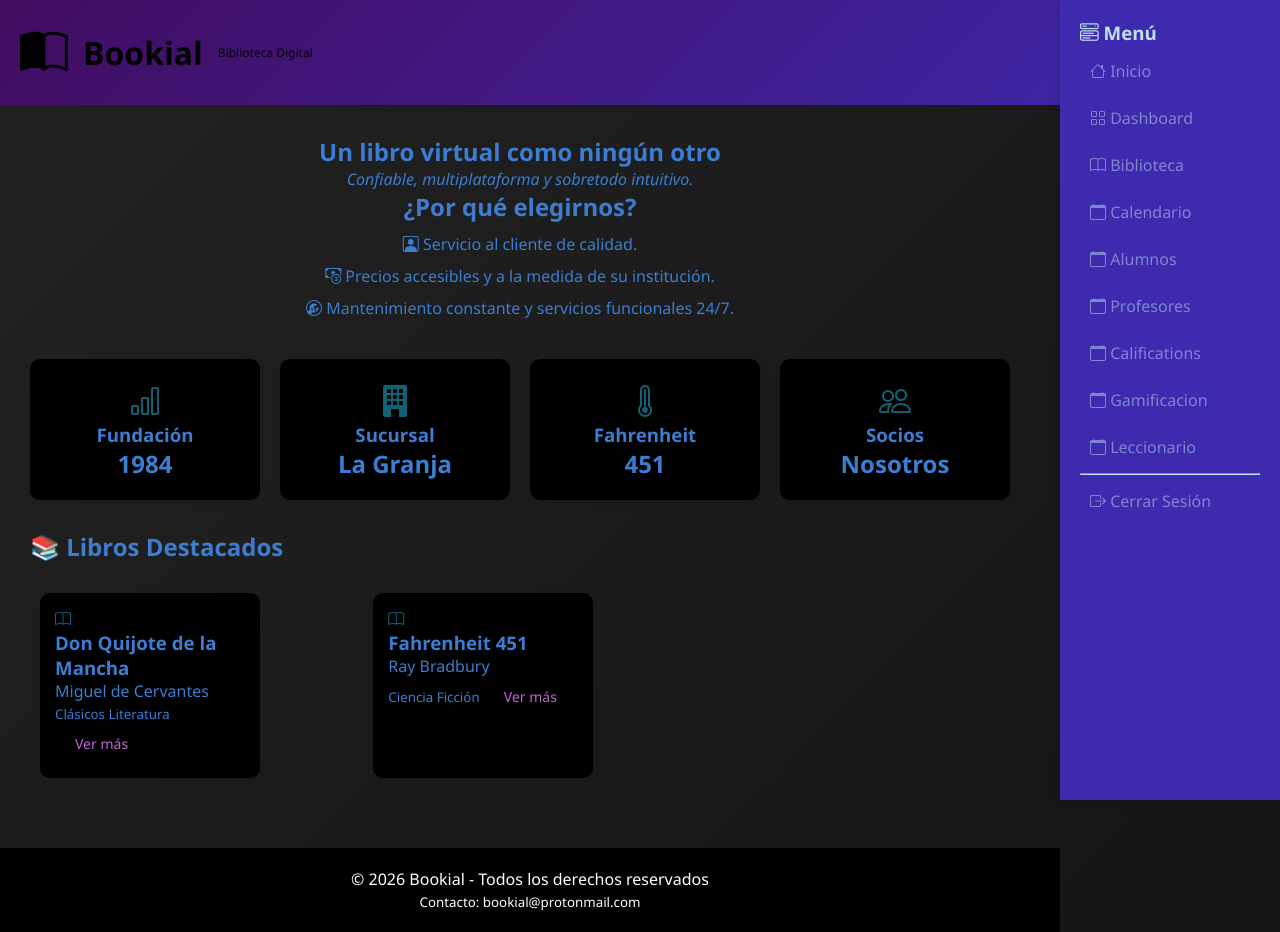
After one commit to sarayepm/Bookial-sandbox, a Flask app: template templates/indexdarkmode.html in a window 1280 px wide. The commit adds this page. Run offline with Flask 3, Linux system fonts and the light colour scheme; the template is opened without the code that fills it, so the values that code supplies are empty.

Commit message:
Concepto de modo oscuro

```diff
--- a/static/css/aesthetic.css
+++ b/static/css/aesthetic.css
@@ -54,7 +54,6 @@ input, select {
 	filter: drop-shadow(0 2px 5px #0000001a);
 	border-radius: 10px;
 }
-
 
 .form-group {
 	display: grid;
@@ -222,6 +221,10 @@ table tr th, td {
 	margin-top: 20px;
 }
 
+.book-card .btn {
+	color: var(--bookialpink);
+}
+
 #popup {
 	background-color: var(--bookialwhite);
 	color: var(--bookialcoral);
--- /dev/null
+++ b/static/css/darkmode.css
@@ -0,0 +1,98 @@
+:root {
+	--mainorange          : #ffc179;
+	--strongorange        : #ffa970;
+	--lightorange         : #ffc090;
+	--paleorange          : #ffd0b0;
+	--mainpink            : #ff4590;
+	--lightpink           : #ff80b5;
+	--palepink            : #ffaacc;
+
+	--bookialwhite        : #fafafa;
+	--bookialyellow       : #fffba4;
+	--bookialorange       : #f9c080;
+	--bookialpeach        : #ffcdc5;
+	--bookialsalmon       : #ed7878;
+	--bookialred          : #eb4949;
+	--bookialcoral        : #ff768f;
+	--bookialpink         : #dd3e77;
+	--bookialfucsia       : #eb5fb3;
+	--bookiallavander     : #ef9ce7;
+	--bookialmagenta      : #c364d6;
+	--bookialdarkpink     : #420c60;
+	--bookialpurple       : #3d2aaf;
+	--bookialblue         : #3c7cd1;
+	--bookiallightcyan    : #bde1ed;
+	--bookialdarkturqoise : #116274;
+	--bookialblack        : #222222;
+}
+
+* {
+	margin: 0;
+	padding: 0;
+	box-sizing: border-box;
+}
+
+body {
+	background: linear-gradient(135deg, var(--bookialblack), #151515);
+}
+
+header {
+	background: linear-gradient(135deg, var(--bookialdarkpink), var(--bookialpurple));
+}
+
+header a {
+	color: #000000 !important;
+}
+
+nav {
+	background: var(--bookialpurple);
+}
+
+nav hr {
+	border-color: var(--bookiallightcyan);
+}
+
+nav h3 {
+	color: var(--bookiallightcyan);
+}
+
+nav a {
+	color: var(--bookiallightcyan);
+	opacity: 50%;
+}
+
+nav a:hover {
+	background: var(--bookialdarkpink);
+	color: var(--bookialfucsia);
+	opacity: 100%;
+}
+
+#intro, #featured-books h2 {
+	color: var(--bookialblue);
+}
+
+#stats div {
+	background-color: #000000;
+	color: var(--bookialblue)
+}
+
+#stats div i {
+	color: var(--bookialdarkturqoise);
+}
+
+#featured-books .book-card {
+	background-color: #000000;
+	color: var(--bookialblue)
+}
+
+.book-card .book-icon i {
+	color: var(--bookialdarkturqoise);
+}
+
+.book-card .btn {
+	color: var(--bookialmagenta);
+}
+
+footer {
+	background-color: #000000;
+}
--- /dev/null
+++ b/templates/indexdarkmode.html
@@ -0,0 +1,97 @@
+<!DOCTYPE html>
+<html lang="es">
+<head>
+	<meta charset="UTF-8">
+	<meta name="viewport" content="width=device-width, initial-scale=1.0">
+	<link rel="stylesheet" href="../static/css/aesthetic.css">
+	<link rel="stylesheet" href="../static/css/structure.css">
+	<link rel="stylesheet" href="../static/css/home.css">
+	<link rel="stylesheet" href="../static/css/darkmode.css">
+	<link href="https://cdn.jsdelivr.net/npm/bootstrap-icons/font/bootstrap-icons.css" rel="stylesheet">
+	<title>Bookial - Inicio</title>
+</head>
+<body>
+	<header>
+		<a href="dashboard.html" class="header-div">
+			<i class="bi bi-book-half" style="font-size: 48px;"></i>
+			<h1>Bookial</h1>
+			<p class="header-p">Biblioteca Digital</p>
+		</a>
+	</header>
+
+	<nav id="mainNav">
+		<h3><i class="bi bi-menu-button-wide"></i> Menú</h3>
+		<a href="index.html"><i class="bi bi-house"></i> Inicio</a>
+		<a href="dashboard.html"><i class="bi bi-grid"></i> Dashboard</a>
+		<a href="library.html"><i class="bi bi-book"></i> Biblioteca</a>
+		<a href="calendar.html"><i class="bi bi-calendar"></i> Calendario</a>
+		<a href="alumnos.html"><i class="bi bi-calendar"></i> Alumnos</a>
+		<a href="profesores.html"><i class="bi bi-calendar"></i> Profesores</a>
+		<a href="califications.html"><i class="bi bi-calendar"></i> Califications</a>
+		<a href="gamification.html"><i class="bi bi-calendar"></i> Gamificacion</a>
+		<a href="lectionary.html"><i class="bi bi-calendar"></i> Leccionario</a>
+		<hr>
+		<a href="login.html"><i class="bi bi-box-arrow-right"></i> Cerrar Sesión</a>
+	</nav>
+
+	<main>
+		<section id="intro">
+			<h1 class="title-font">Un libro virtual como ningún otro</h1>
+			<i>Confiable, multiplataforma y sobretodo intuitivo.</i>
+
+			<h2 class="title-font">¿Por qué elegirnos?</h2>
+			<ul class="services">
+				<li class="bi bi-person-square"> Servicio al cliente de calidad.</li>
+				<li class="bi bi-cash-coin"> Precios accesibles y a la medida de su institución.</li>
+				<li class="bi bi-wrench-adjustable-circle"> Mantenimiento constante y servicios funcionales 24/7.</li>
+			</ul>
+		</section>
+
+		<section id="stats">
+			<div>
+				<div><i class="bi bi-bar-chart"></i><h3>Fundación</h3></div>
+				<h2>1984</h2>
+			</div>
+			<div>
+				<div><i class="bi bi-building-fill"></i><h3>Sucursal</h3></div>
+				<h2>La Granja</h2>
+			</div>
+			<div>
+				<div><i class="bi bi-thermometer-high"></i><h3>Fahrenheit</h3></div>
+				<h2>451</h2>
+			</div>
+			<div>
+				<div><i class="bi bi-people"></i><h3>Socios</h3></div>
+				<h2>Nosotros</h2>
+			</div>
+		</section>
+
+		<section id="featured-books">
+			<h2 class="title-font">📚 Libros Destacados</h2>
+			<div class="books-grid">
+				<div class="book-card">
+					<div class="book-icon"><i class="bi bi-book"></i></div>
+					<h3>Don Quijote de la Mancha</h3>
+					<p>Miguel de Cervantes</p>
+					<small>Clásicos Literatura</small>
+					<a href="book_details.html" class="btn">Ver más</a>
+				</div>
+				<div class="book-card">
+					<div class="book-icon"><i class="bi bi-book"></i></div>
+					<h3>Fahrenheit 451</h3>
+					<p>Ray Bradbury</p>
+					<small>Ciencia Ficción</small>
+					<a href="book_details.html" class="btn">Ver más</a>
+				</div>
+			</div>
+		</section>
+	</main>
+
+	<footer>
+		<p>&copy; 2026 Bookial - Todos los derechos reservados</p>
+		<small>Contacto: bookial@protonmail.com</small>
+	</footer>
+	<script src="../static/js/nav.js"></script>
+	<script src="../static/js/data.js"></script>
+</body>
+</html>
```
